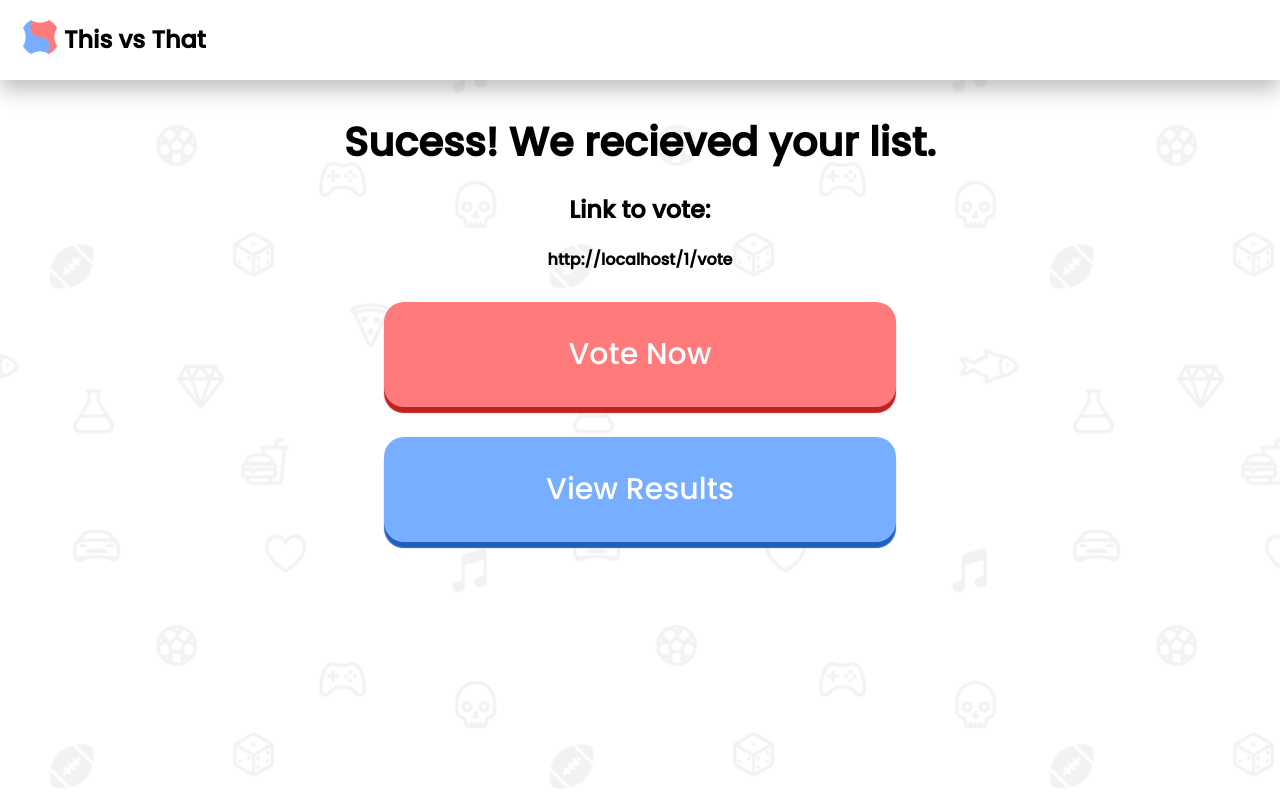
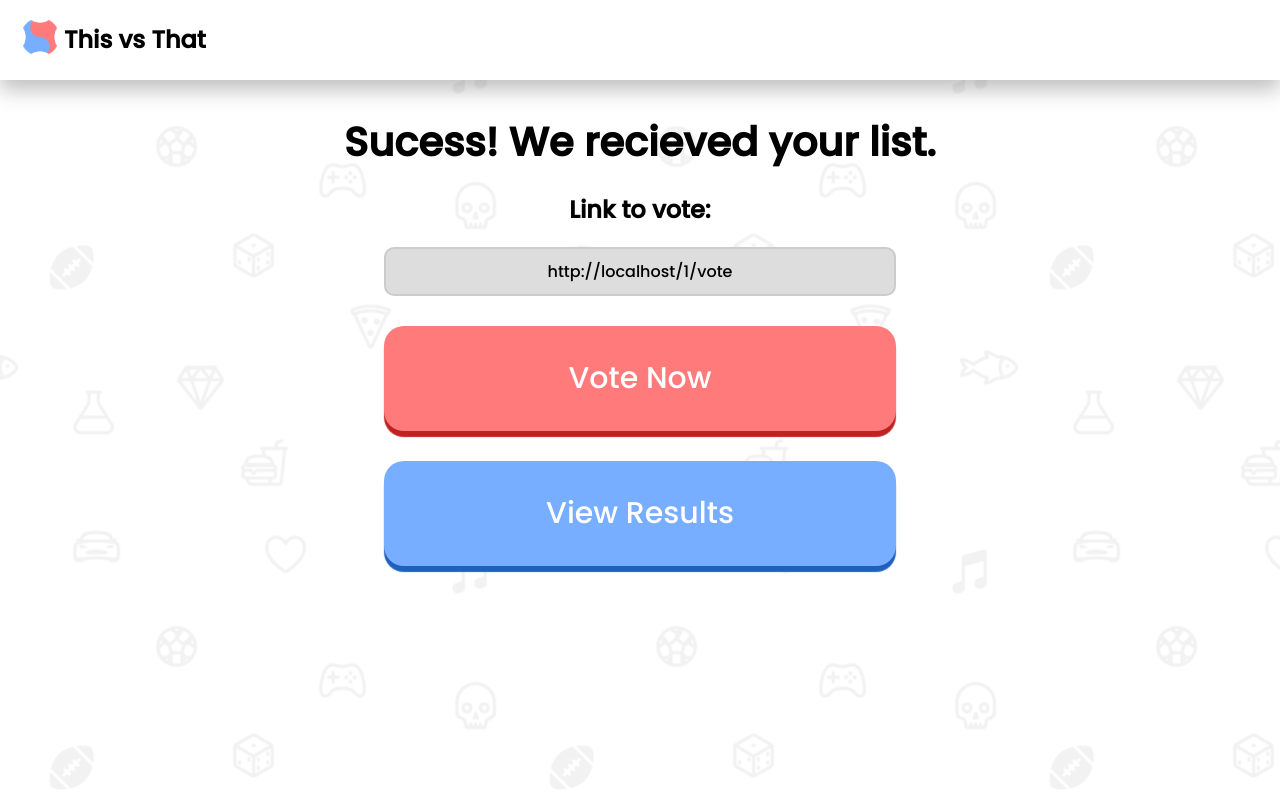
Before and after one commit to AaronLieb/ThisVsThat, a Next.js app: page /1/success in a window 1280 px wide. Built offline with nearby package versions, Linux system fonts and the light colour scheme.

Commit message:
updated copy vote link, results page updated

```diff
--- a/components/results/Result.js
+++ b/components/results/Result.js
@@ -6,7 +6,7 @@ export default function Result({rank, item}){
         <span>#{rank}</span>
         <div>
           <p>{item.text}</p>
-          <p>{`${item.matchupsWon}/${item.matchups}`}</p>
+          {/* <p>{`${item.matchupsWon}/${item.matchups}`}</p> */}
           <p>{Math.round(item.winPercent * 1000) / 10}%</p>
         </div>
         <span></span>
--- a/components/results/Result.module.scss
+++ b/components/results/Result.module.scss
@@ -26,3 +26,8 @@
   font-size: 1rem;
   line-height: 5.625rem;
 }
+
+.row > div > p:nth-child(1) {
+  font-size: 1.5em;
+  flex-basis: 40%;
+}
--- a/pages/[rankingId]/success.js
+++ b/pages/[rankingId]/success.js
@@ -1,7 +1,8 @@
 import Header from "../../components/shared/Header";
 import Title from "../../components/shared/Title";
 import Button from "../../components/shared/Button";
-import styles from "../../styles/page.module.scss";
+import page from "../../styles/page.module.scss";
+import styles from "../../styles/success.module.scss";
 import { useRouter } from "next/router";
 import { useEffect, useState } from "react";
 import Link from "next/link";
@@ -15,24 +16,28 @@ export default function success() {
   return (
     <div>
       <Header />
-      <div className={styles.content}>
-        <Title className={styles.title}>Sucess! We recieved your list.</Title>
+      <div className={page.content}>
+        <Title className={page.title}>Sucess! We recieved your list.</Title>
 
         <h2>Link to vote:</h2>
-        <h4>{`${url}/${router.query.rankingId}/vote`}</h4>
-
+        <a
+          onClick={(e) => {
+            e.target.className += ` ${styles.clicked}`
+            navigator.clipboard.writeText(e.target.textContent);
+          }}
+          className={styles.link}
+        >{`${url}/${router.query.rankingId}/vote`}</a>
         <Link href={`/${router.query.rankingId}/vote`}>
-          <Button className={styles.button} color="red">
+          <Button className={page.button} color="red">
             Vote Now
           </Button>
         </Link>
 
         <Link href={`/${router.query.rankingId}/results`}>
-          <Button className={styles.button} color="blue">
+          <Button className={page.button} color="blue">
             View Results
           </Button>
         </Link>
-
       </div>
     </div>
   );
--- /dev/null
+++ b/styles/success.module.scss
@@ -0,0 +1,32 @@
+.link {
+  padding: 10px;
+  border-radius: 10px;
+  border: 2px #ccc solid;
+  background-color: #ddd;
+  transition: all 0.2s ease-in-out;
+  &:hover {
+    border-color: rgb(132, 149, 196);
+    background-color: #cdf4ff;
+  }
+  &:active {
+    border-color: rgb(95, 111, 152);
+    background-color: #92e7ff;
+  }
+}
+
+
+.clicked::after {
+  transition: all 0.1s ease-in-out;
+  content: "Copied!";
+  position: relative;
+  display: inline-block;
+  color: rgb(0, 0, 0);
+  top: -25px;
+  left: 25px;
+  transform: rotate(8deg);
+}
+
+.clicked::before {
+  content: "Copied!";
+  color: rgba(0, 0, 0, 0);
+}
```
Also changed, not shown: components/shared/BigInput.js (+8 -2 lines), pages/create.js (+5 -3 lines), 1 other file (tests, documents, lock files or other folders).
